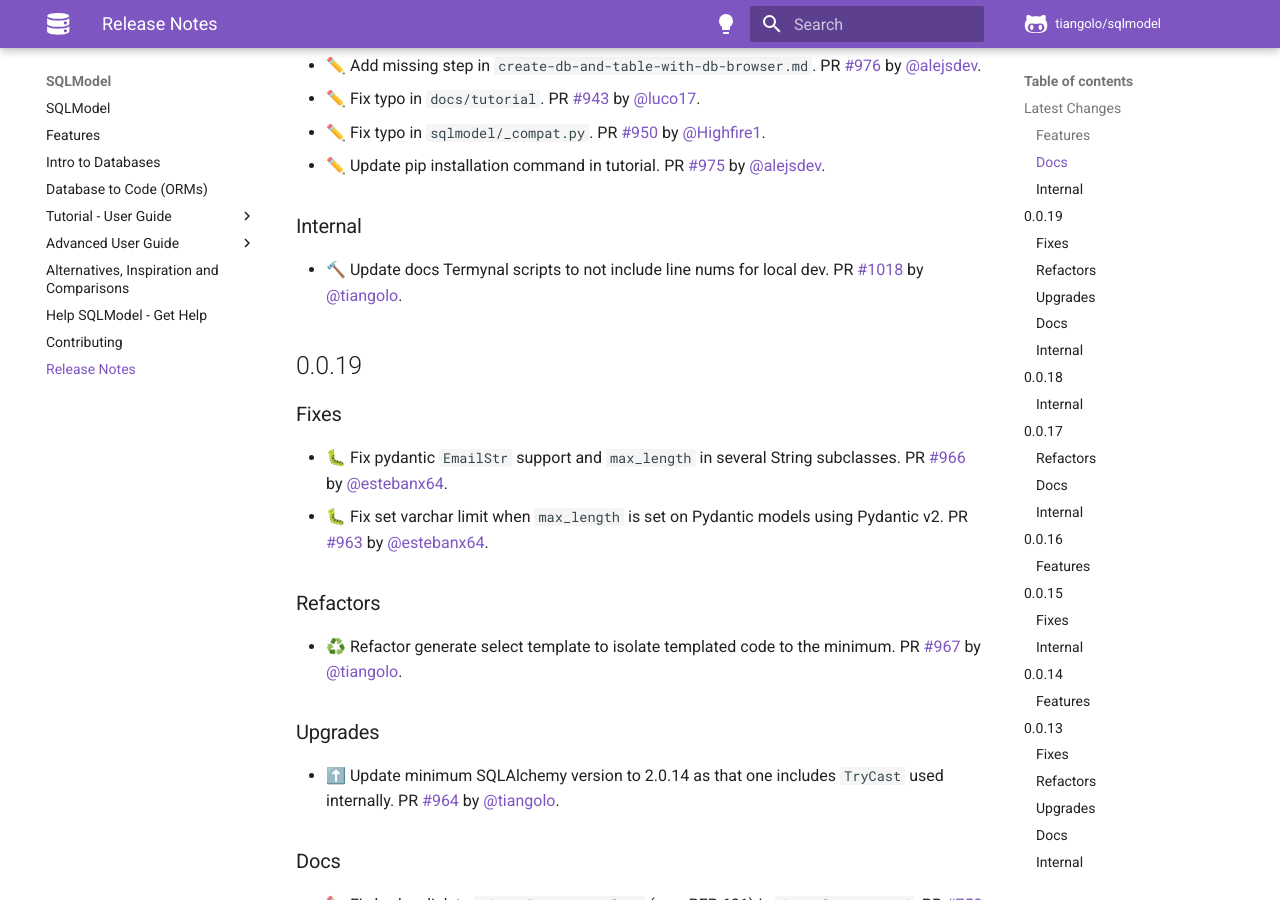
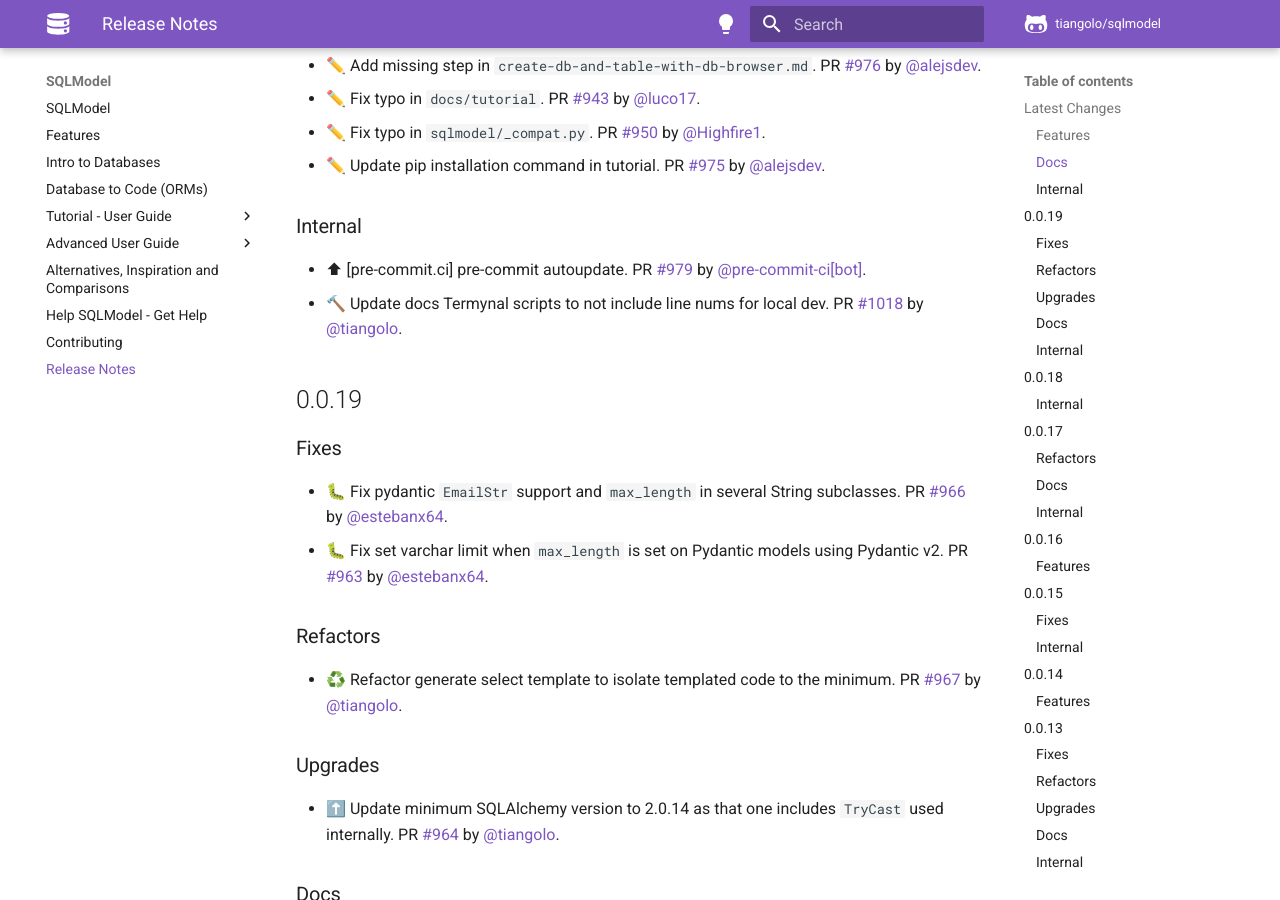
Before and after one commit to sztrakabalint/fastapi-sqlmodel, an MkDocs documentation site: the page built from docs/release-notes.md, in a window 1280 px wide and 900 px high, scrolled down 470 px. Built offline with MkDocs 1.6.1 and Material for MkDocs 9.7.7, drawn with Linux system fonts in a browser that asks for light colours; comment, search, counter and statistics services are not loaded.

Commit message:
📝 Update release notes

```diff
--- a/docs/release-notes.md
+++ b/docs/release-notes.md
@@ -18,6 +18,7 @@
 
 ### Internal
 
+* ⬆ [pre-commit.ci] pre-commit autoupdate. PR [#979](https://github.com/tiangolo/sqlmodel/pull/979) by [@pre-commit-ci[bot]](https://github.com/apps/pre-commit-ci).
 * 🔨 Update docs Termynal scripts to not include line nums for local dev. PR [#1018](https://github.com/tiangolo/sqlmodel/pull/1018) by [@tiangolo](https://github.com/tiangolo).
 
 ## 0.0.19
```
